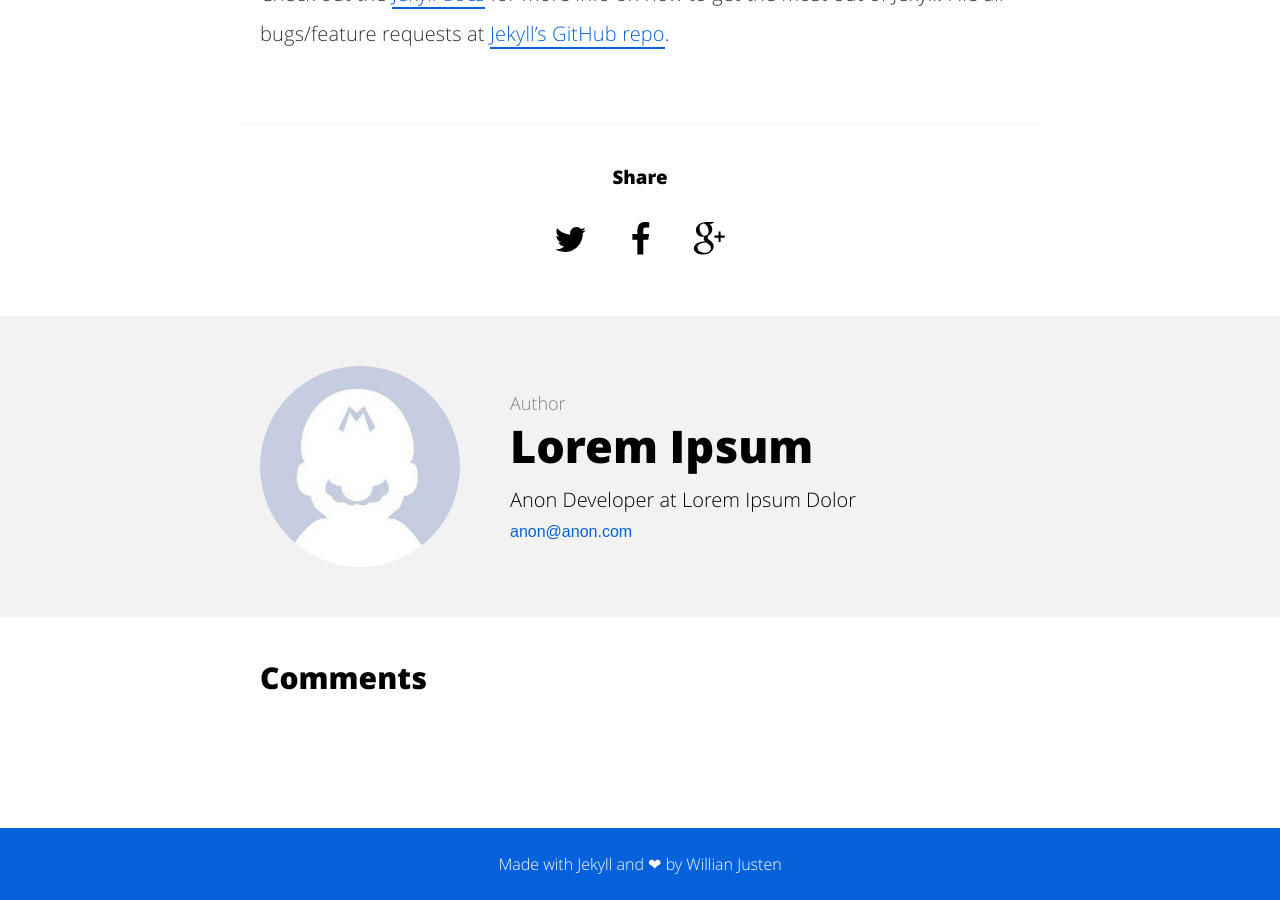
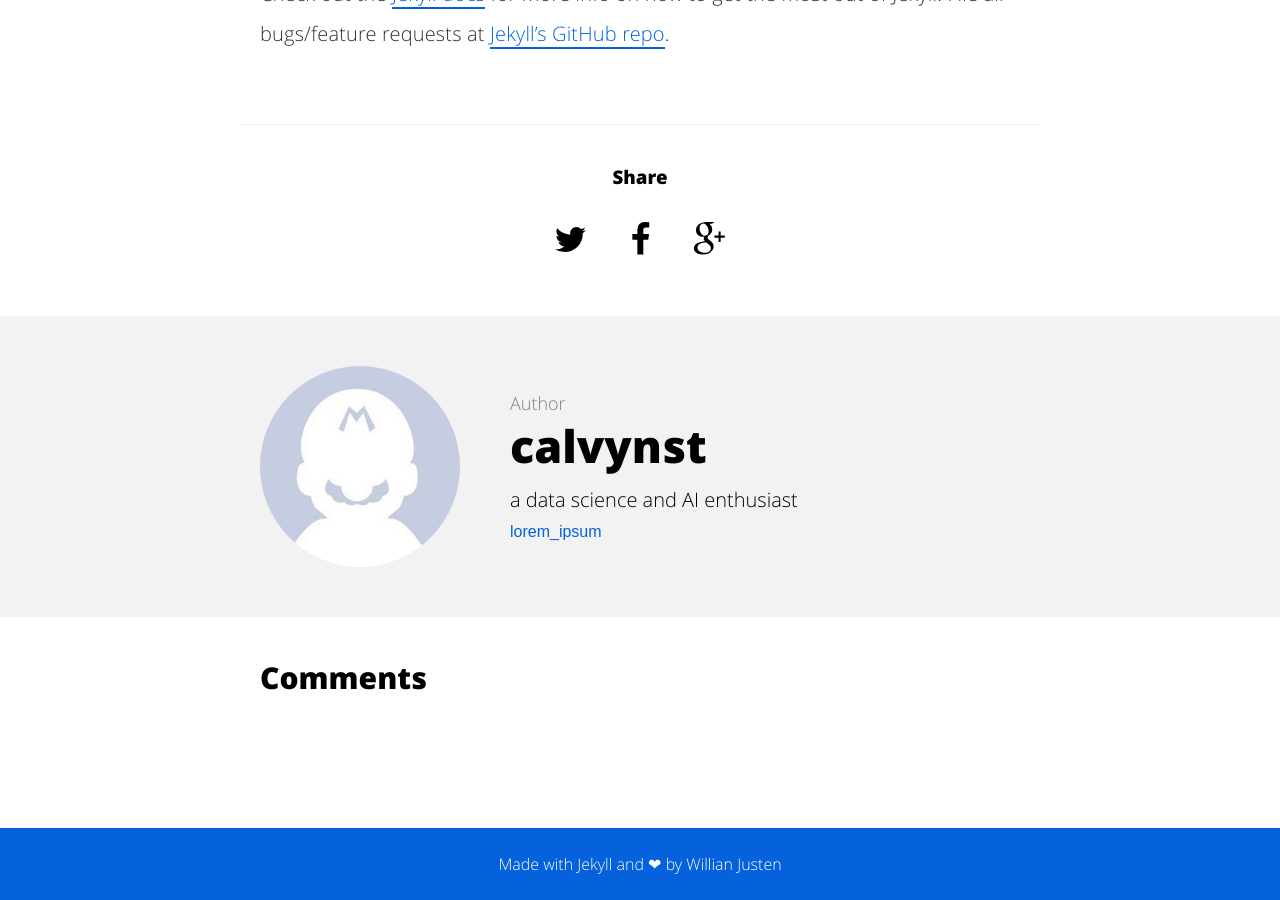
Before and after one commit to calvinyst/sandbox, a Jekyll site: the page built from _posts/2015-08-04-welcome-to-jekyll.md, in a window 1280 px wide and 900 px high, scrolled down 1462 px. Built offline with Jekyll 4.4.1, drawn with Linux system fonts in a browser that asks for light colours; comment, search, counter and statistics services are not loaded.

Commit message:
update project repo in config yml

```diff
--- a/_config.yml
+++ b/_config.yml
@@ -1,16 +1,16 @@
 # Site settings
-title: A blog about lorem ipsum dolor sit amet
-description: A blog about lorem ipsum dolor sit amet
-baseurl: "/will-jekyll-template" # the subpath of your site, e.g. /blog
-url: "https://willianjusten.com.br" # the base hostname & protocol for your site e.g. http://willianjusten.com.br
+title: A sandbox blog by calvinyst
+description: A sandbox blog by calvinyst
+baseurl: "/sandbox/" # the subpath of your site, e.g. /blog
+url: "https://calvinyst.github.io" # the base hostname & protocol for your site e.g. http://willianjusten.com.br
 
 # User settings
-username: Lorem Ipsum
-user_description: Anon Developer at Lorem Ipsum Dolor
-user_title: Anon Developer
-email: anon@anon.com
+username: calvynst
+user_description: a data science and AI enthusiast
+user_title:
+email:  lorem_ipsum
 twitter_username: lorem_ipsum
-github_username:  lorem_ipsum
+github_username:  calvinyst
 gplus_username:  lorem_ipsum
 disqus_username: lorem_ipsum
 
```
